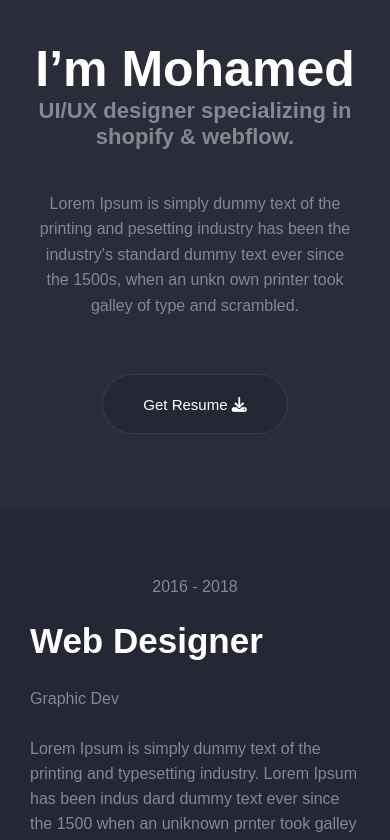
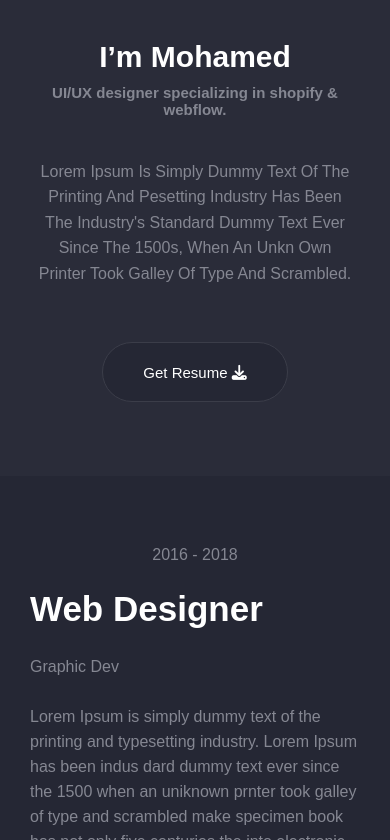
Before and after one commit to study-repo-org/my-personal-website, a plain HTML site: page about.html in a window 390 px wide. Shown: the part 880-1720 px from the top of the page. Drawn offline with Linux system fonts and the light colour scheme.

```diff
--- a/css/about.css
+++ b/css/about.css
@@ -33,14 +33,15 @@
   .text-section h1 {
     color: #FFFFFF;
     margin-bottom:0 0 10px;
-    font-size: 70px;
+    font-size: 40px;
     font-family: sans-serif;
   }
 
   .text-section h3{
+    padding-top: 10px;
     color: #858792;
     margin: 0 0 8px;
-    font-size: 36px;
+    font-size: 20px;
     font-family: sans-serif;
   }
 
@@ -48,8 +49,9 @@
     color: #858792;
     line-height: 1.6;
     margin: 25px 0 0;
-    padding: 16px;
+    padding: 16px 0;
     font-family: sans-serif;
+    text-transform: capitalize;
   }
 
   .text-section button {
@@ -113,14 +115,14 @@
     .text-section h1 {
       color: #FFFFFF;
       margin-bottom:0 0 10px;
-      font-size: 50px;
+      font-size: 30px;
       font-family: sans-serif;
     }
 
     .text-section h3{
       color: #858792;
       margin: 0 0 8px;
-      font-size: 22px;
+      font-size: 15px;
       font-family: sans-serif;
     }
 
```
